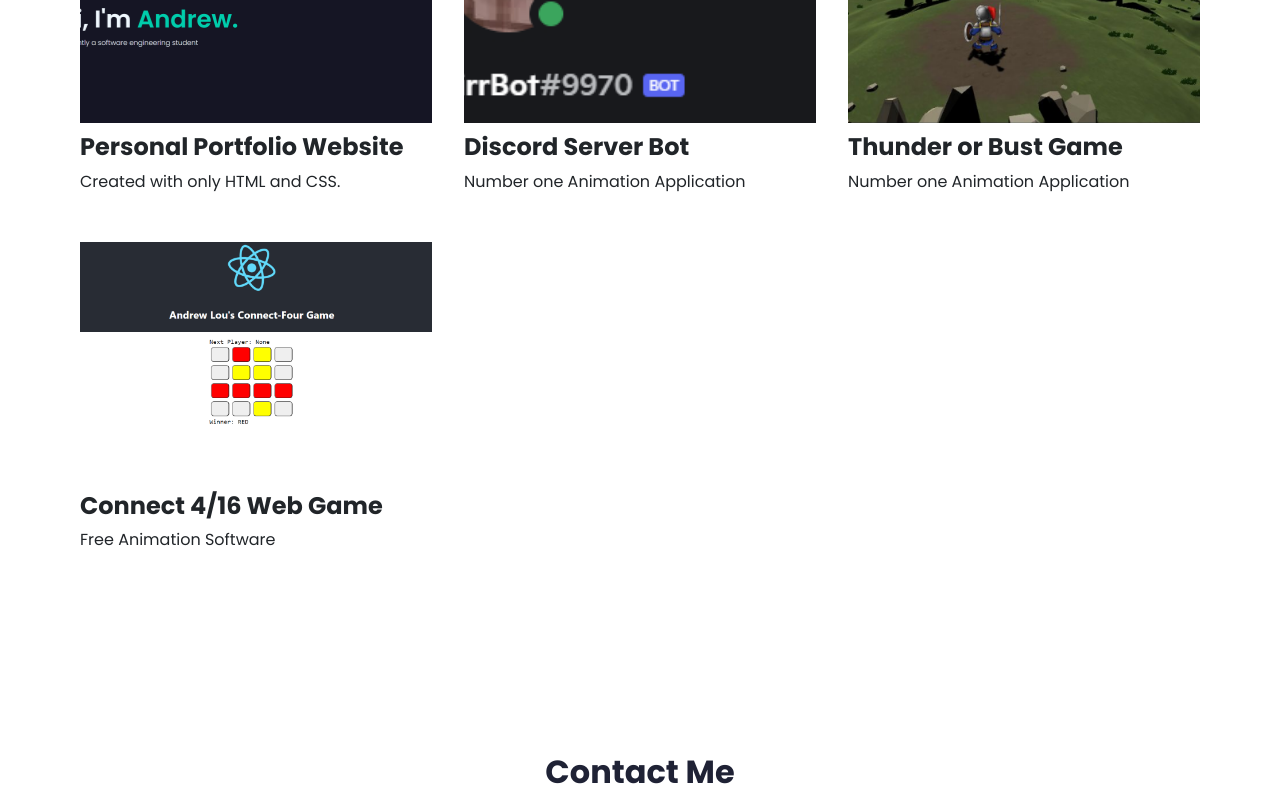
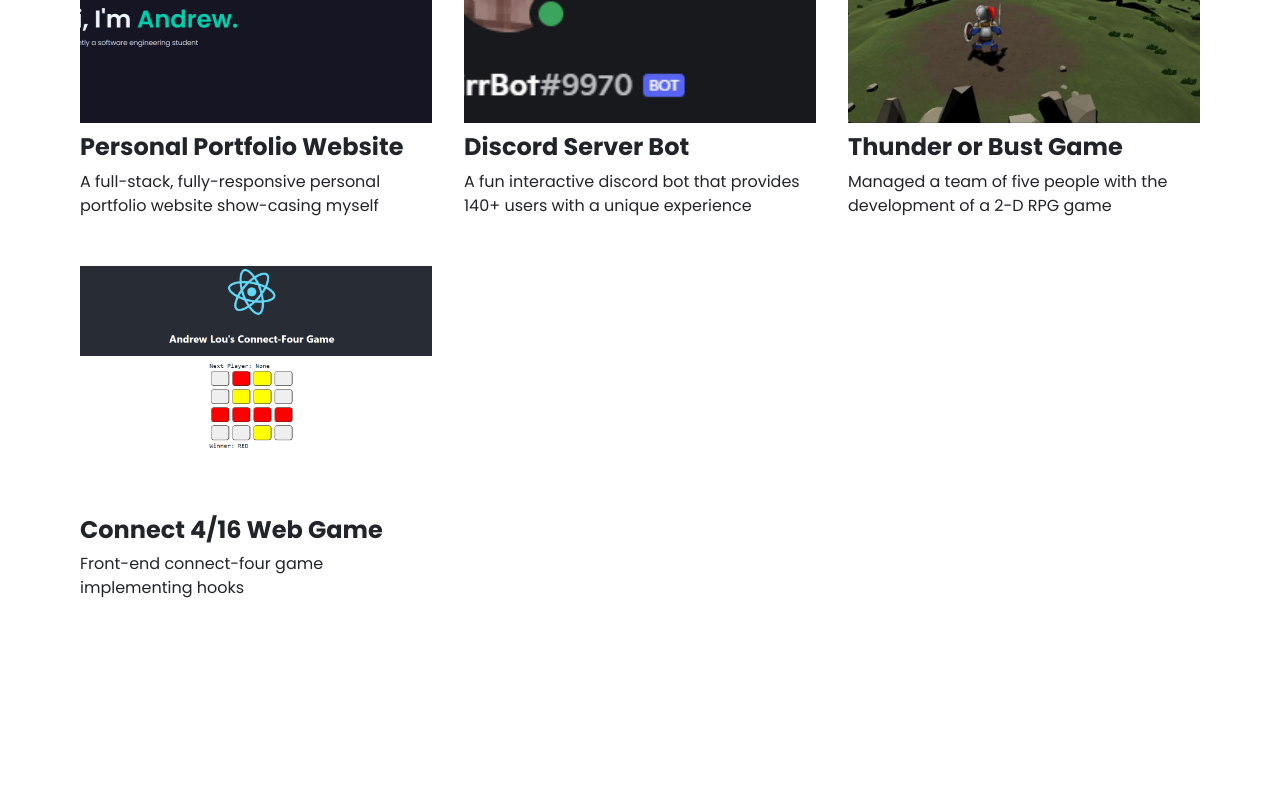
Before and after one commit to AndrewLou2/personal-portfolio, a React (Create React App) app in the folder client/: page / in a window 1280 px wide. Shown: the part 2941-3738 px from the top of the page. Built offline with nearby package versions, Linux system fonts and the light colour scheme; a web font is replaced by a local one.

Commit message:
added project description

```diff
--- a/client/src/data/projects.js
+++ b/client/src/data/projects.js
@@ -6,40 +6,40 @@ import connect from "../images/connect-4.png";
 const portfolios = [
   {
     id: 3,
-        category: 'React JS',
+    category: "React JS",
     image: portfolio,
-        link1: 'https://www.google.com',
-        link2: 'https://www.google.com',
-        title: 'Personal Portfolio Website',
-        text: 'Created with only HTML and CSS.'
+    link1: "https://github.com/AndrewLou2/personal-portfolio",
+    link2: "https://andrewlou.herokuapp.com/",
+    title: "Personal Portfolio Website",
+    text: "A full-stack, fully-responsive personal portfolio website show-casing myself",
   },
   {
     id: 2,
-        category: 'Python',
+    category: "Python",
     image: birrbot,
-        link1: 'https://github.com/AndrewLou2/BirrBot-Discord',
-        link2: 'https://www.google.com',
-        title: 'Discord Server Bot',
-        text: 'Number one Animation Application'
+    link1: "https://github.com/AndrewLou2/BirrBot-Discord",
+    link2: "https://www.google.com",
+    title: "Discord Server Bot",
+    text: "A fun interactive discord bot that provides 140+ users with a unique experience",
   },
   {
     id: 1,
-        category: 'Unity',
+    category: "Unity",
     image: tob,
-        link1: 'https://github.com/JiyongSong1/SE2250_jsong386',
-        link2: 'https://www.google.com',
-        title: 'Thunder or Bust Game',
-        text: 'Number one Animation Application'
+    link1: "https://github.com/JiyongSong1/SE2250_jsong386",
+    link2: "https://www.google.com",
+    title: "Thunder or Bust Game",
+    text: "Managed a team of five people with the development of a 2-D RPG game",
   },
   {
     id: 4,
-        category: 'React JS',
+    category: "React JS",
     image: connect,
-        link1: 'https://github.com/ShaimaaAliECE/lab2-AndrewLou2',
-        link2: 'https://www.google.com',
-        title: 'Connect 4/16 Web Game',
-        text: 'Free Animation Software'
+    link1: "https://github.com/ShaimaaAliECE/lab2-AndrewLou2",
+    link2: "https://www.google.com",
+    title: "Connect 4/16 Web Game",
+    text: "Front-end connect-four game implementing hooks",
   },
-]
+];
 
 export default portfolios;
```
Also changed, not shown: client/src/PortfolioContainer/Project/Project.css (deleted). Lines whose indentation alone changed are shown as unchanged.
